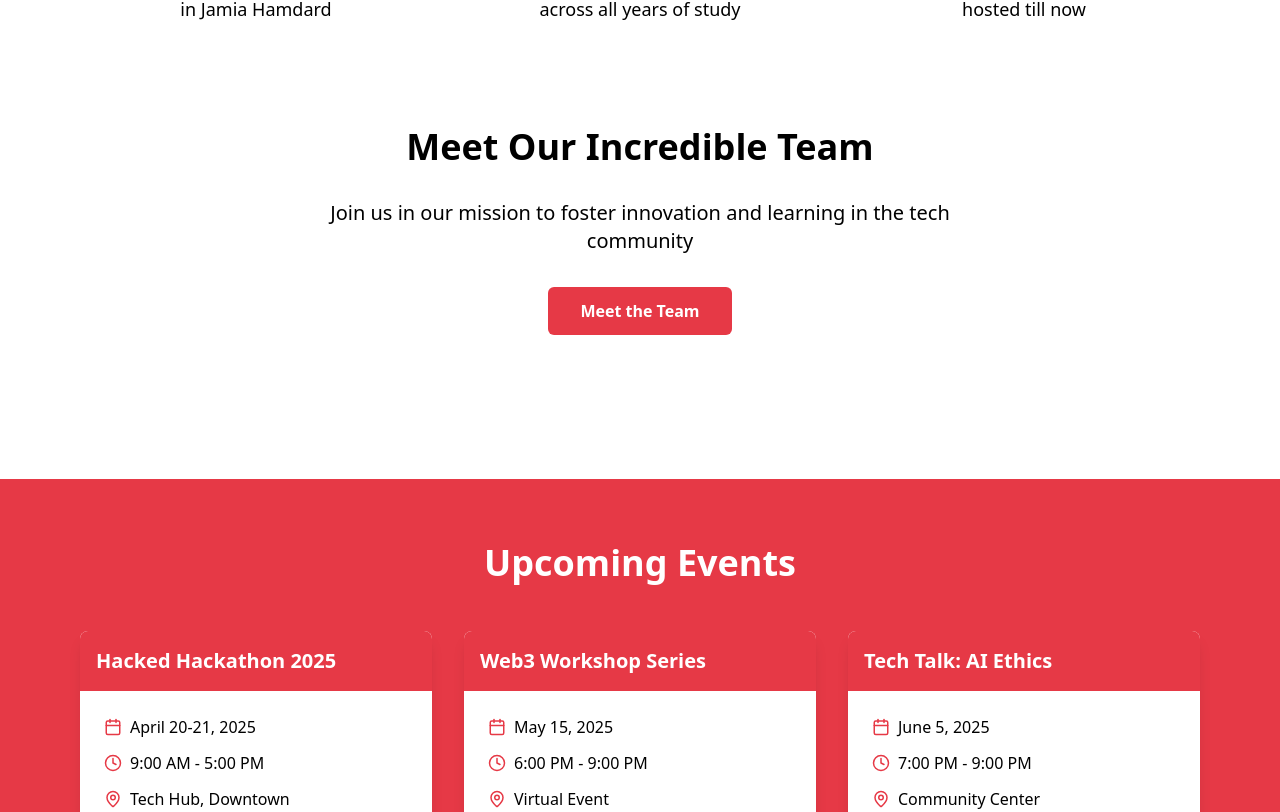
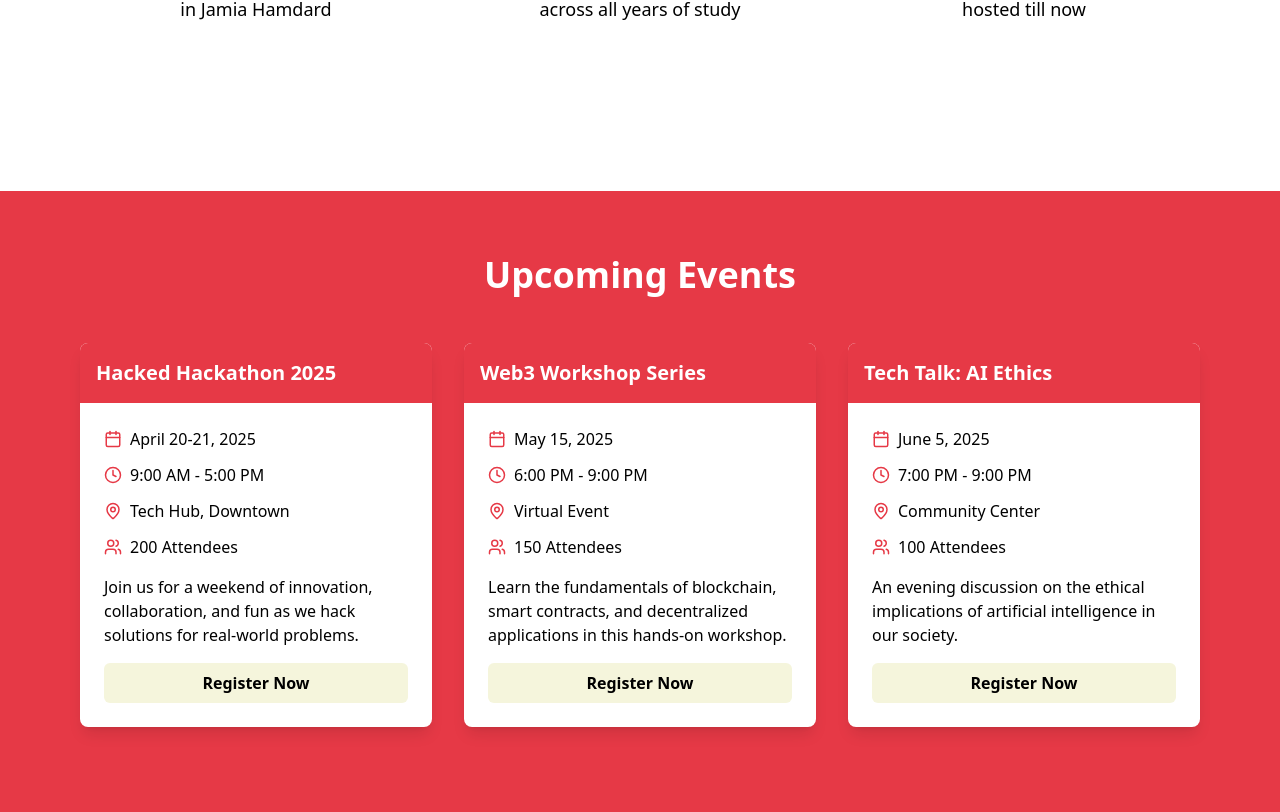
Before and after one commit to saadakhtr29/Hacked-Community-Website, a React (Vite) app: page / in a window 1280 px wide. Shown: the part 1213-2025 px from the top of the page. Built offline with nearby package versions, Linux system fonts and the light colour scheme.

Commit message:
Remove Team Section and Navbar Link
Remove the Team section component and its corresponding link from the navigation bar.

```diff
--- a/src/App.tsx
+++ b/src/App.tsx
@@ -5,7 +5,7 @@ import { QueryClient, QueryClientProvider } from "@tanstack/react-query";
 import { BrowserRouter, Routes, Route } from "react-router-dom";
 import Index from "./pages/Index";
 import NotFound from "./pages/NotFound";
-import TeamPage from "./pages/TeamPage";
+
 
 const queryClient = new QueryClient();
 
@@ -17,7 +17,6 @@ const App = () => (
       <BrowserRouter>
         <Routes>
           <Route path="/" element={<Index />} />
-          <Route path="/team" element={<TeamPage />} />
           {/* ADD ALL CUSTOM ROUTES ABOVE THE CATCH-ALL "*" ROUTE */}
           <Route path="*" element={<NotFound />} />
         </Routes>
--- a/src/components/About.tsx
+++ b/src/components/About.tsx
@@ -39,18 +39,6 @@ const About = () => {
         ))}
       </div>
 
-      <div className="text-center mt-12 mb-20">
-        <h2 className="text-4xl font-bold mb-8">Meet Our Incredible Team</h2>
-        <p className="text-xl mb-8 max-w-2xl mx-auto">
-          Join us in our mission to foster innovation and learning in the tech community
-        </p>
-        <Link
-          to="/team"
-          className="inline-block bg-hacked-red text-white px-8 py-3 rounded-md font-semibold hover:bg-opacity-90 transition-colors"
-        >
-          Meet the Team
-        </Link>
-      </div>
     </div>
   );
 };
--- a/src/components/Navbar.tsx
+++ b/src/components/Navbar.tsx
@@ -28,7 +28,6 @@ const Navbar = () => {
   const navItems = [
     { name: 'Home', href: '/#hero' },
     { name: 'About', href: '/#about' },
-    { name: 'Team', href: '/team' },
     { name: 'Events', href: '/#events' },
     { name: 'Blog', href: '/#blog' },
     { name: 'Contact', href: '/#contact' },
```
